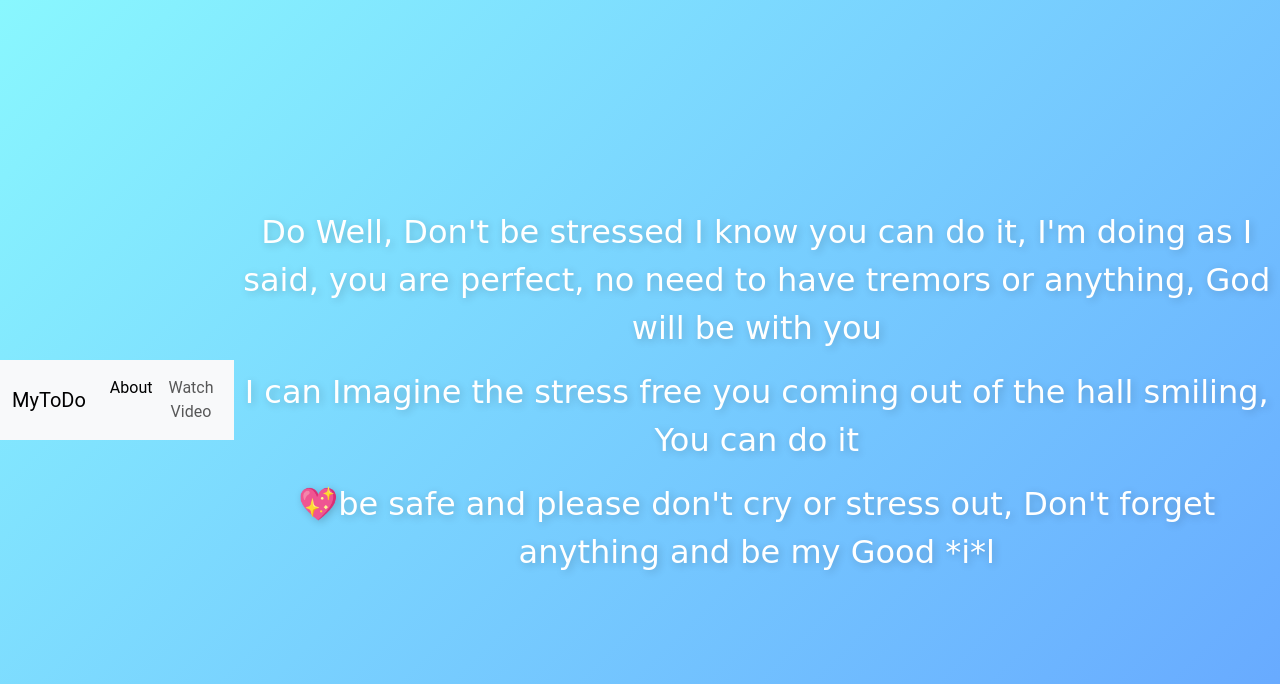
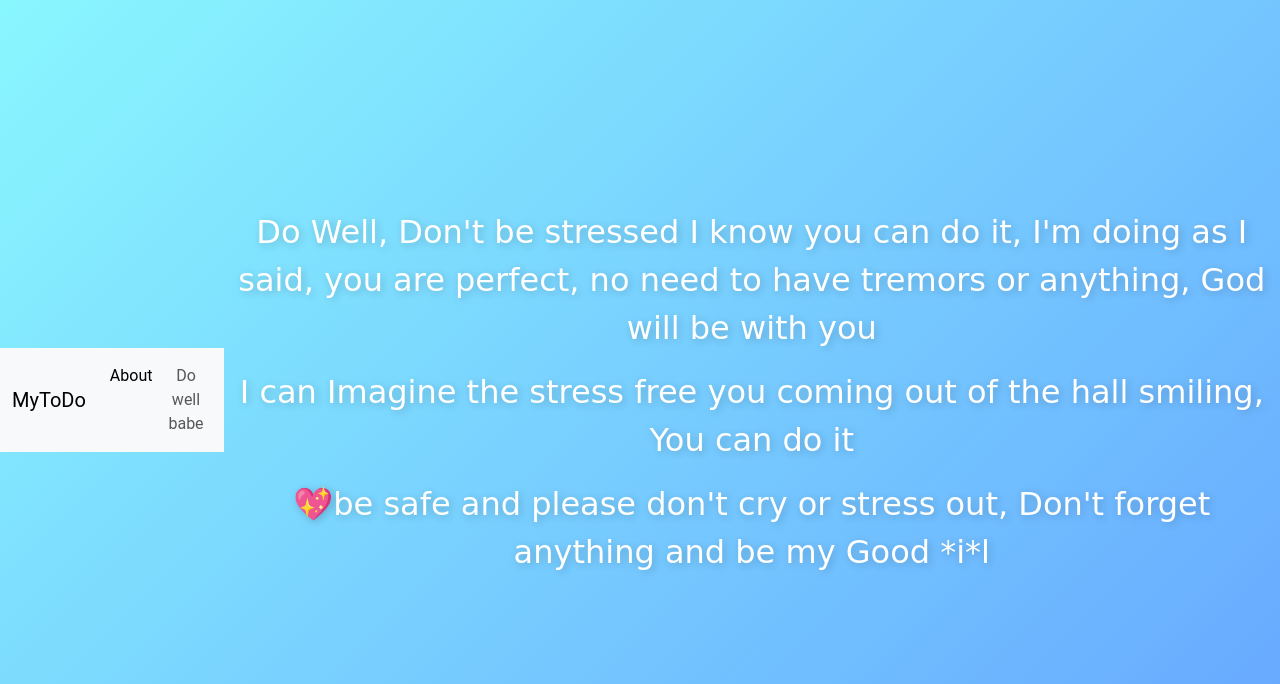
Before and after one commit to Joby-John/todoapp, a Flask app: page /doubts in a window 1280 px wide. Shown: the top 684 px of the page. Run offline with Flask 3, Linux system fonts and the light colour scheme.

Commit message:
minor bug fix

```diff
--- a/templates/base.html
+++ b/templates/base.html
@@ -27,7 +27,7 @@
                         <a class="nav-link active" aria-current="page" href="/about">About</a>
                     </li>
                     <li class="nav-item">
-                        <a class="nav-link" href="/Do Well Babe">Watch Video</a>
+                        <a class="nav-link" href="/about">Do well babe</a>
                     </li>
                 </ul>
             </div>
```
